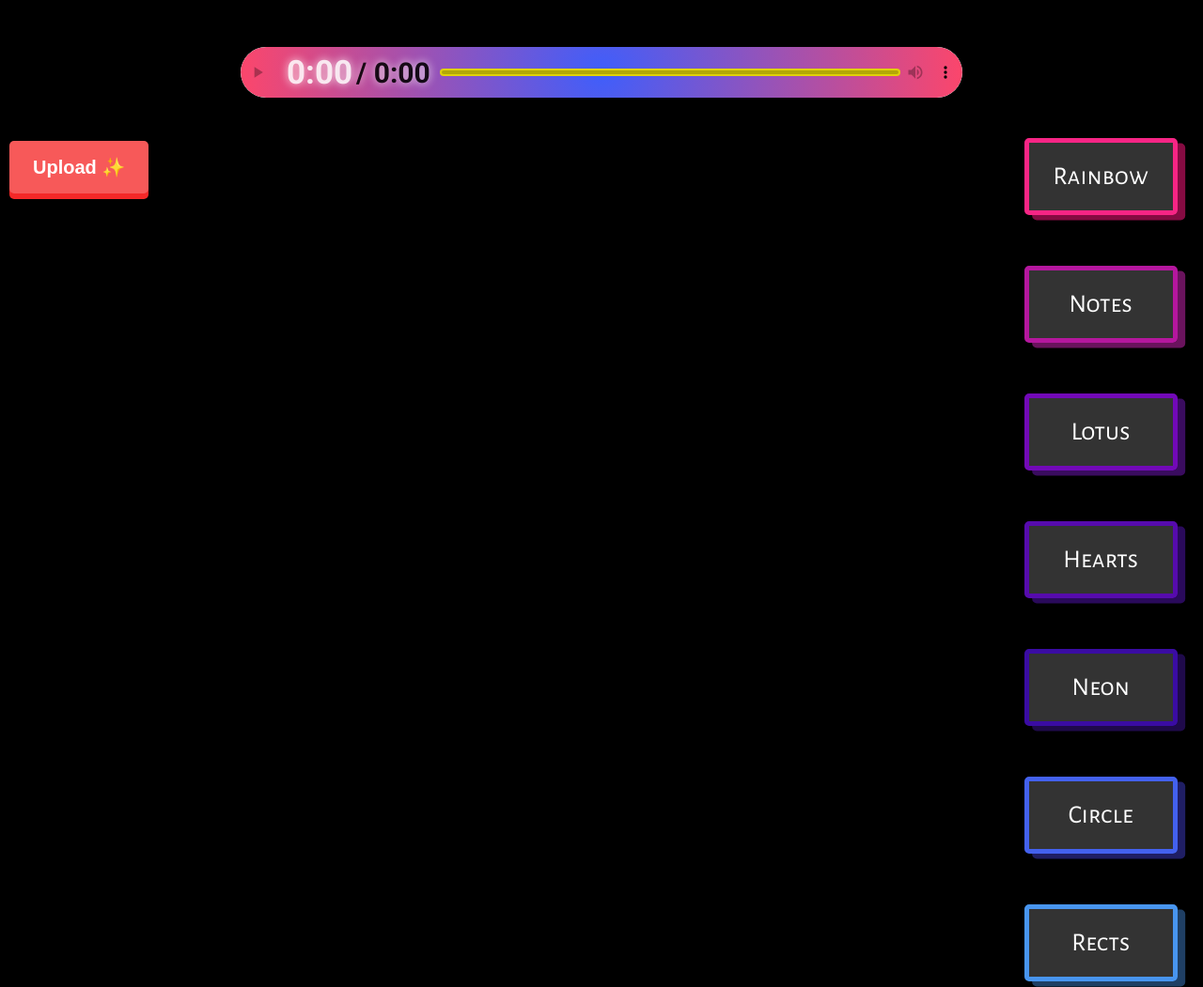
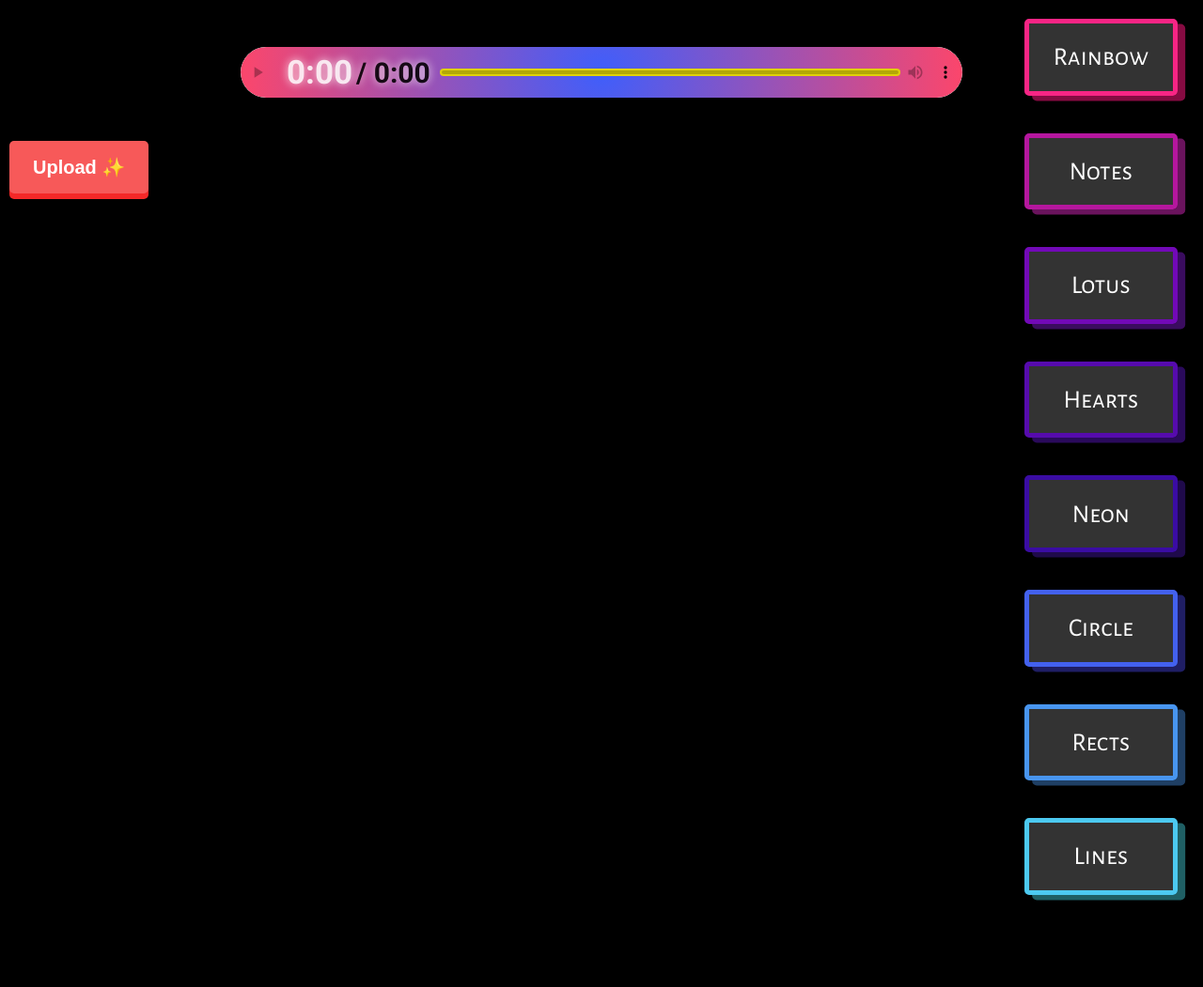
Before and after one commit to Dhruv-Arora-Git/audio-visualizer, a plain HTML site: page index.html in a window 1280 px wide. Shown: the top 1051 px of the page at 94% size. After the commit the page ends 973 px from the top, so only its background shows below. Drawn offline with Linux system fonts and the light colour scheme; a web font is replaced by a local one.

Commit message:
changed styling

```diff
--- a/style.css
+++ b/style.css
@@ -31,6 +31,8 @@ body {
   background: linear-gradient(45deg, #e00876, #ef4e22);
   border-radius: 3px;
 }
+
+
 audio::-webkit-media-controls-current-time-display {
   color: #fff;
   font-size: 35px;
@@ -38,7 +40,7 @@ audio::-webkit-media-controls-current-time-display {
   padding-left: 10px;
 }
 audio::-webkit-media-controls-time-remaining-display {
-  /* color: #ef4e22; */
+
   font-weight: bolder;
   font-size: 30px;
   margin-right: 10px;
@@ -128,8 +130,8 @@ audio::-webkit-media-controls-play-button {
 
 .choose {
   position: absolute;
-  top: 15%;
-  right: 0%;
+  top: 0;
+  right: 7px;
   display: flex;
   flex-direction: column;
   align-items: center;
@@ -176,8 +178,9 @@ audio::-webkit-media-controls-play-button {
   border: 0.2em solid #217fdd;
   padding: 0.8em;
   text-align: center;
+  cursor: pointer;
   transition: 0.25s box-shadow, 0.25s transform;
-  margin: 1em;
+  margin: 20px;
 }
 
 .treat-button:active {
```
